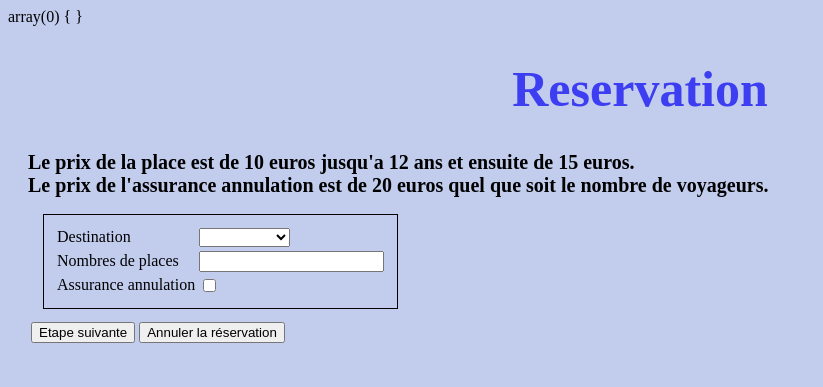
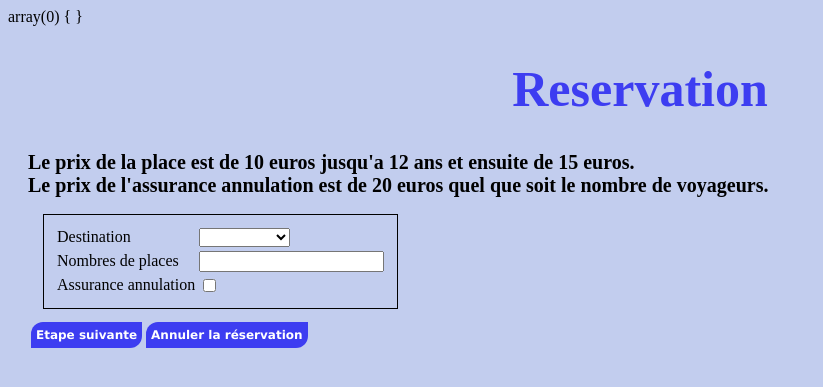
Before and after one commit to Opale13/Reservation-site, a PHP site: page / in a window 1280 px wide. Shown: the top 387 px of the page, without its empty margins (0-823 px from the left). Run offline with PHP 8.4, Linux system fonts and the light colour scheme.

Commit message:
add css and comentaries

```diff
--- a/reservation/controllers/controller_valid.php
+++ b/reservation/controllers/controller_valid.php
@@ -1,4 +1,8 @@
 <?php
+
+/*===============================/!\===============================*/
+/*                           A REMODELER                           */
+/*===============================/!\===============================*/
 
 	$client = unserialize($_SESSION['client']);
 
--- a/reservation/public/css/style.css
+++ b/reservation/public/css/style.css
@@ -2,6 +2,15 @@
     margin: O;
     padding: 0;
     background-color: rgb(194, 205, 238);
+}
+
+.btn{
+    border-radius:12px 0 12px 0;
+	background: rgb(61, 61, 241);
+	border:none;
+	color:#fff;
+	font:bold 12px Verdana;
+	padding:6px 5px 6px 5px;
 }
 
 h1{
--- a/reservation/templates/confirmation.php
+++ b/reservation/templates/confirmation.php
@@ -17,7 +17,7 @@
 
 		<form method='post' action='index.php'>
 			<input type='hidden' name='page' value='controller_annulation'/>
-			<input type='submit' value="Retour page d'acceuil"/>
+			<input type='submit' class='btn' value="Retour page d'acceuil"/>
 		</form>
 
 	</body>
--- a/reservation/templates/informations.php
+++ b/reservation/templates/informations.php
@@ -41,20 +41,20 @@
 		<table id="foot">
 
 				<tr>
-					<td><input type='submit' value='Etape suivante'/></td>
+					<td><input type='submit' class='btn' value='Etape suivante'/></td>
 			</form>
 
 					<form method='post' action='index.php'>
 						<td>
 							<input type='hidden' name='page' value='controller_reserv'/>
-							<input type='submit' value='Page précédente'/>
+							<input type='submit' class='btn'value='Page précédente'/>
 						</td>
 					</form>
 
 					<form method='post' action='index.php'>
 						<td>
 							<input type='hidden' name='page' value='controller_annulation'/>
-							<input type='submit' value='Annuler la réservation'/>
+							<input type='submit' class='btn' value='Annuler la réservation'/>
 						</td>
 					</form>
 				</tr>
--- a/reservation/templates/reserv.php
+++ b/reservation/templates/reserv.php
@@ -51,13 +51,13 @@
 
 		<table id='foot'>
 				<tr>
-					<td><input type='submit' value='Etape suivante'/></td>
+					<td><input type='submit' class='btn' value='Etape suivante'/></td>
 			</form>
 
 					<form method='post' action='index.php'>
 						<td>
 							<input type='hidden' name='page' value='controller_annulation'/>
-							<input type='submit' value='Annuler la réservation'/>
+							<input type='submit' class='btn' value='Annuler la réservation'/>
 						</td>
 					</form>
 				</tr>
```
Also changed, not shown: reservation/templates/validation.php (+7 -3 lines).
